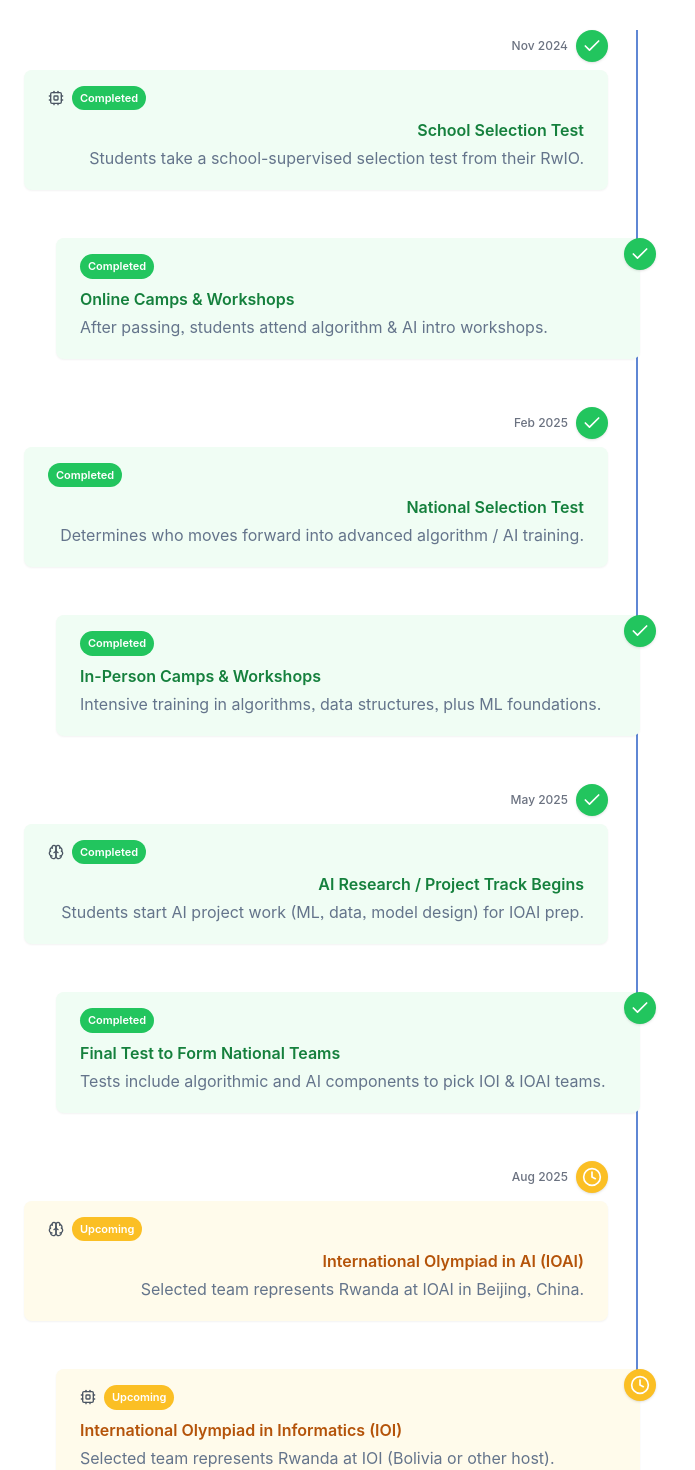
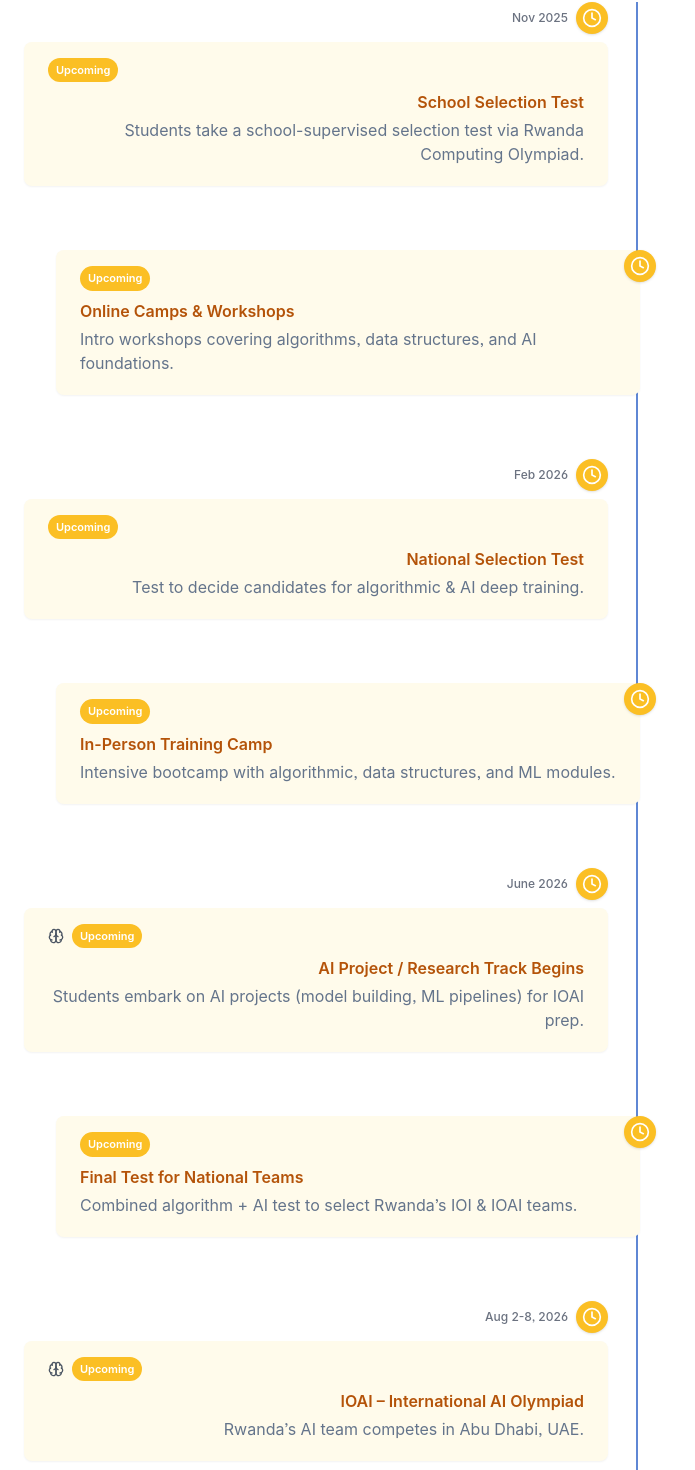
Before and after one commit to rwandacomputing/rwco-web, a Next.js app: page / in a window 1280 px wide. Shown: the part 2795-4265 px from the top of the page, without its empty margins (0-695 px from the left). Built offline with nearby package versions, Linux system fonts and the light colour scheme.

Commit message:
Update RoadMap.tsx

```diff
--- a/src/components/page-components/RoadMap.tsx
+++ b/src/components/page-components/RoadMap.tsx
@@ -13,59 +13,59 @@
 const RoadMap = () => {
   const olympiadEvents: Event[] = [
     {
-      year: "Nov 2024",
+      year: "Nov 2025",
       title: "School Selection Test",
-      status: "completed",
-      description: "Students take a school-supervised selection test from their RwIO.",
-      track: "core",
-    },
-    {
-      year: "Dec 2024",
-      title: "Online Camps & Workshops",
-      status: "completed",
-      description: "After passing, students attend algorithm & AI intro workshops.",
+      status: "upcoming",
+      description: "Students take a school-supervised selection test via Rwanda Computing Olympiad.",
       track: "both",
     },
     {
-      year: "Feb 2025",
-      title: "National Selection Test",
-      status: "completed",
-      description: "Determines who moves forward into advanced algorithm / AI training.",
+      year: "Dec 2025",
+      title: "Online Camps & Workshops",
+      status: "upcoming",
+      description: "Intro workshops covering algorithms, data structures, and AI foundations.",
       track: "both",
     },
     {
-      year: "Apr 2025",
-      title: "In-Person Camps & Workshops",
-      status: "completed",
-      description: "Intensive training in algorithms, data structures, plus ML foundations.",
+      year: "Feb 2026",
+      title: "National Selection Test",
+      status: "upcoming",
+      description: "Test to decide candidates for algorithmic & AI deep training.",
       track: "both",
     },
     {
-      year: "May 2025",
-      title: "AI Research / Project Track Begins",
-      status: "completed",
-      description: "Students start AI project work (ML, data, model design) for IOAI prep.",
+      year: "Apr 2026",
+      title: "In-Person Training Camp",
+      status: "upcoming",
+      description: "Intensive bootcamp with algorithmic, data structures, and ML modules.",
+      track: "both",
+    },
+    {
+      year: "June 2026",
+      title: "AI Project / Research Track Begins",
+      status: "upcoming",
+      description: "Students embark on AI projects (model building, ML pipelines) for IOAI prep.",
       track: "AI",
     },
     {
-      year: "June 2025",
-      title: "Final Test to Form National Teams",
-      status: "completed",
-      description: "Tests include algorithmic and AI components to pick IOI & IOAI teams.",
+      year: "June 2026",
+      title: "Final Test for National Teams",
+      status: "upcoming",
+      description: "Combined algorithm + AI test to select Rwanda’s IOI & IOAI teams.",
       track: "both",
     },
     {
-      year: "Aug 2025",
-      title: "International Olympiad in AI (IOAI)",
+      year: "Aug 2-8, 2026",
+      title: "IOAI – International AI Olympiad",
       status: "upcoming",
-      description: "Selected team represents Rwanda at IOAI in Beijing, China.",
+      description: "Rwanda’s AI team competes in Abu Dhabi, UAE.",
       track: "AI",
     },
     {
-      year: "July 2025",
-      title: "International Olympiad in Informatics (IOI)",
+      year: "Aug 9-16, 2026",
+      title: "IOI – International Informatics Olympiad",
       status: "upcoming",
-      description: "Selected team represents Rwanda at IOI (Bolivia or other host).",
+      description: "Rwanda’s programming team competes in Tashkent, Uzbekistan.",
       track: "core",
     },
   ];
@@ -88,7 +88,7 @@
           border: "border-blue-200",
           icon: <Clock className="h-5 w-5 text-white animate-pulse" />,
         };
-      default:
+      default: // upcoming
         return {
           bg: "bg-amber-400",
           textColor: "text-amber-700",
@@ -107,44 +107,54 @@
 
   return (
     <div className="relative py-16" id="timeline">
-      <div className="text-center max-w-3xl mx-auto mb-8 px-6">
+      <div className="text-center mb-8 px-6">
         <h2 className="text-3xl md:text-4xl font-bold text-olympiad-navy mb-4">
-          Path to IOI & IOAI
+          Path to IOAI & IOI 2026
         </h2>
-        <div className="h-1 w-20 bg-olympiad-blue mx-auto mb-4"></div>
+        <div className="h-1 w-24 bg-olympiad-blue mx-auto mb-4"></div>
         <p className="text-olympiad-gray max-w-lg mx-auto text-lg">
-          Our journey toward representing Rwanda in both the International Olympiad in Informatics and the International Olympiad in AI.
+          Our path combining algorithmic & AI tracks to prepare for both 2026 Olympiads.
         </p>
       </div>
 
       <div className="container mx-auto px-6">
         <div className="relative">
-          {/* center line */}
-          <div className="absolute left-1/2 top-0 h-full border-l-2 border-olympiad-blue -ml-1" />
-
-          <div className="space-y-12">
+          {/* central vertical blue line */}
+          <div className="absolute left-1/2 top-0 h-full border-l-2 border-olympiad-blue -ml-1"></div>
+          <div className="space-y-16">
             {olympiadEvents.map((event, idx) => {
               const statusClasses = getStatusClasses(event.status);
               const isLeft = idx % 2 === 0;
 
               return (
                 <div key={idx} className="relative flex w-full">
-                  <div className={`w-1/2 ${isLeft ? "pr-8 text-right" : "pl-8 text-left"}`}>
-                    {/* For left side entries, icon and date on left; for right side, we skip this */}
+                  {/* content on left or right */}
+                  <div
+                    className={`w-1/2 ${
+                      isLeft ? "pr-8 text-right" : "pl-8 text-left"
+                    }`}
+                  >
                     {isLeft && (
                       <div className="flex items-center justify-end mb-2">
                         <div className="text-xs font-medium text-gray-500 mr-2">
                           {event.year}
                         </div>
-                        <div className={`rounded-full ${statusClasses.bg} w-8 h-8 flex items-center justify-center shadow`}>
+                        <div
+                          className={`rounded-full ${statusClasses.bg} w-8 h-8 flex items-center justify-center shadow`}
+                        >
                           {statusClasses.icon}
                         </div>
                       </div>
                     )}
-                    <div className={`${statusClasses.lightBg} ${statusClasses.border} rounded-lg shadow-sm px-6 py-4`}>
+
+                    <div
+                      className={`${statusClasses.lightBg} ${statusClasses.border} rounded-lg shadow-sm px-6 py-4`}
+                    >
                       <div className="flex items-center mb-2 space-x-2 justify-start">
                         {trackIcon(event.track)}
-                        <div className={`inline-block px-2 py-1 rounded-full text-[11px] font-semibold ${statusClasses.bg} text-white`}>
+                        <div
+                          className={`inline-block px-2 py-1 rounded-full text-[11px] font-semibold ${statusClasses.bg} text-white`}
+                        >
                           {event.status === "completed"
                             ? "Completed"
                             : event.status === "in-progress"
@@ -152,24 +162,30 @@
                             : "Upcoming"}
                         </div>
                       </div>
-                      <h3 className={`font-semibold text-[16px] ${statusClasses.textColor}`}>
+                      <h3
+                        className={`font-semibold text-[16px] ${statusClasses.textColor}`}
+                      >
                         {event.title}
                       </h3>
-                      <p className="text-olympiad-gray py-1">{event.description}</p>
+                      <p className="text-olympiad-gray py-1">
+                        {event.description}
+                      </p>
                     </div>
                   </div>
 
-                  {/* middle vertical and icon for right side entries */}
+                  {/* icon on central line for right side entries */}
                   <div className="absolute left-1/2 top-0 transform -translate-x-1/2">
                     {!isLeft && (
-                      <div className={`rounded-full ${statusClasses.bg} w-8 h-8 flex items-center justify-center shadow`}>
+                      <div
+                        className={`rounded-full ${statusClasses.bg} w-8 h-8 flex items-center justify-center shadow`}
+                      >
                         {statusClasses.icon}
                       </div>
                     )}
                   </div>
 
-                  {/* right empty placeholder or content */}
-                  <div className="w-1/2">{/* blank or you could mirror content for right side */}</div>
+                  {/* placeholder half for right side */}
+                  <div className="w-1/2">{/* blank or you could mirror on right side */}</div>
                 </div>
               );
             })}
```
